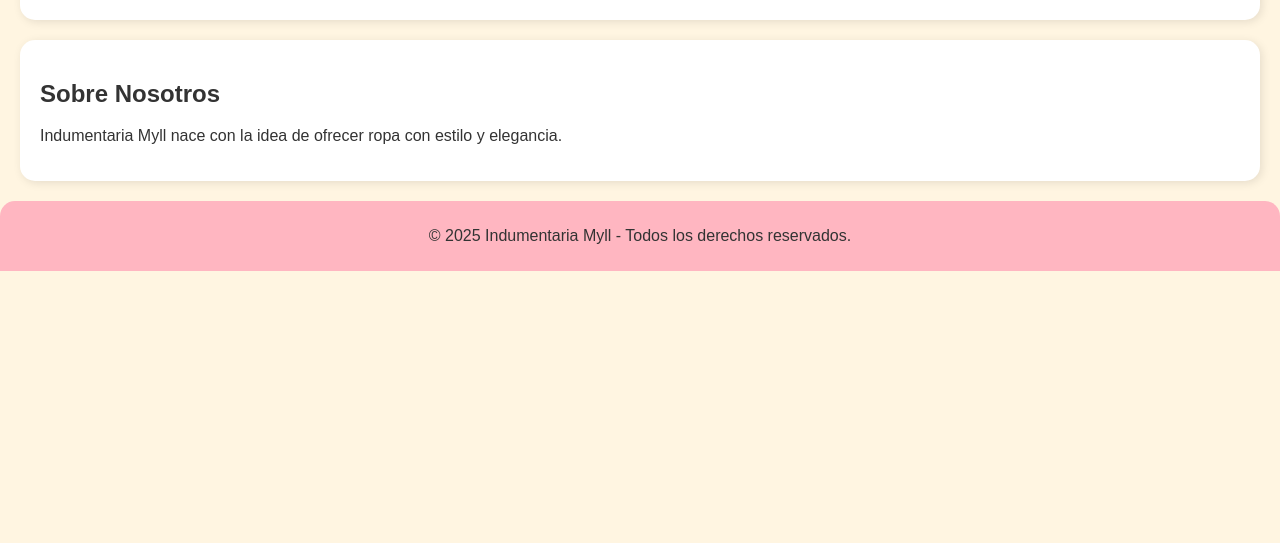
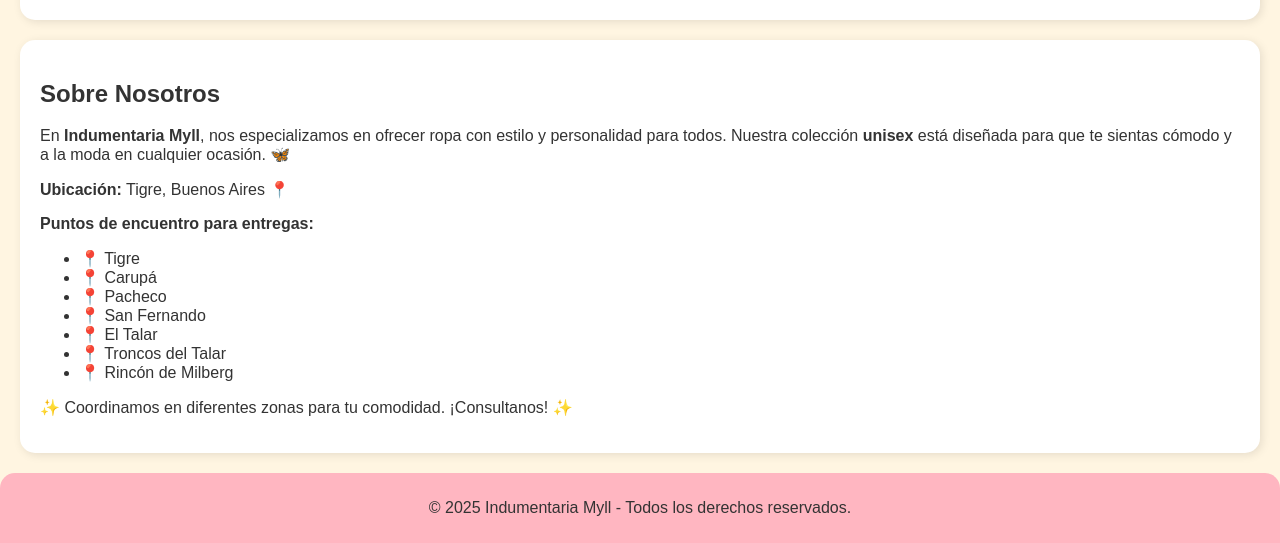
Before and after one commit to BraianPalavecinoBP/Indumentaria_Myll, a plain HTML site: page index.html in a window 1280 px wide. Shown: the part 2000-2543 px from the top of the page. Before the commit the page ends 2271 px from the top, so only its background shows below. Drawn offline with Linux system fonts and the light colour scheme.

Commit message:
cambio sobre nosotros

```diff
--- a/index.html
+++ b/index.html
@@ -136,7 +136,24 @@
     </section>
     <section id="sobre-nosotros">
         <h2>Sobre Nosotros</h2>
-        <p>Indumentaria Myll nace con la idea de ofrecer ropa con estilo y elegancia.</p>
+
+<p>En <strong>Indumentaria Myll</strong>, nos especializamos en ofrecer ropa con estilo y personalidad para todos. Nuestra colección <strong>unisex</strong> está diseñada para que te sientas cómodo y a la moda en cualquier ocasión. 🦋</p>
+
+<p><strong>Ubicación:</strong> Tigre, Buenos Aires 📍</p>
+
+<p><strong>Puntos de encuentro para entregas:</strong></p>
+<ul>
+    <li>📍 Tigre</li>
+    <li>📍 Carupá</li>
+    <li>📍 Pacheco</li>
+    <li>📍 San Fernando</li>
+    <li>📍 El Talar</li>
+    <li>📍 Troncos del Talar</li>
+    <li>📍 Rincón de Milberg</li>
+</ul>
+
+<p>✨ Coordinamos en diferentes zonas para tu comodidad. ¡Consultanos! ✨</p>
+
     </section>
     <footer>
         <p>&copy; 2025 Indumentaria Myll - Todos los derechos reservados.</p>
```
